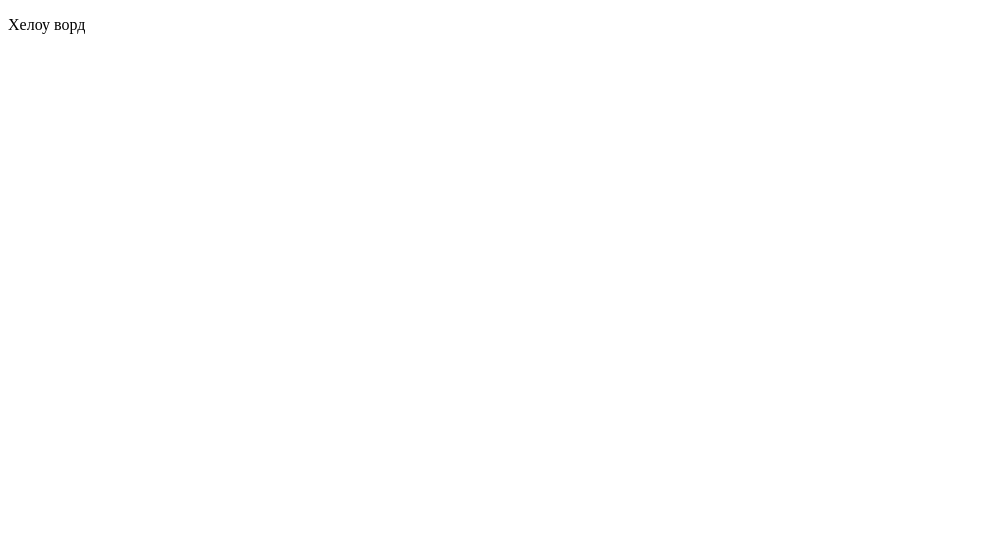
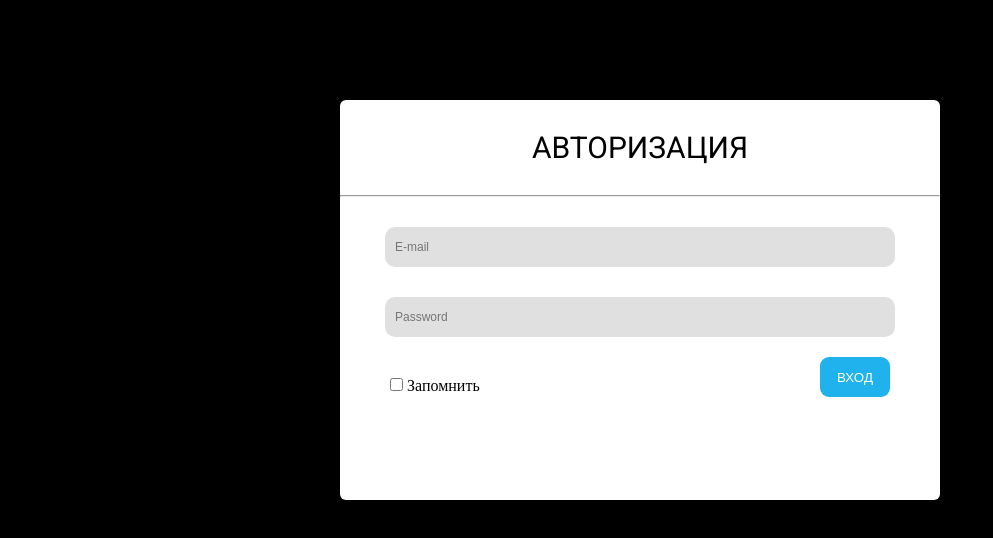
Before and after one commit to bykdev/site, a plain HTML site: page index.html in a window 1280 px wide. Shown: the whole page, without its empty margins (0-993 px from the left). Drawn offline with Linux system fonts and the light colour scheme.

Commit message:
Update index.html

```diff
--- a/index.html
+++ b/index.html
@@ -1,10 +1,28 @@
-<!DOCTYPE HTML>
-<html>
+<!DOCTYPE html>
+<html lang="en">
 <head>
-   <meta charset="utf-8">
-   <title>Тайтл</title>
+    <meta charset="UTF-8">
+    <meta name="viewport" content="width=device-width, initial-scale=1.0">
+    <title>Document</title>
+    <link rel="stylesheet" href="css/main.css">
+    <link rel="preconnect" href="https://fonts.gstatic.com">
+    <link href="https://fonts.googleapis.com/css2?family=Roboto&display=swap" rel="stylesheet">
 </head>
 <body>
-   <p>Хелоу ворд</p>
+<div id="container">
+<p>Авторизация</p>
+<hr>
+<form id="login-form" action="">
+<input type="text" placeholder="E-mail">
+<input type="text" placeholder="Password">
+<div id="sub-menu">
+<div id="remember">
+    <input type="checkbox">
+    <label>Запомнить</label>
+</div>
+<input type="submit" value="ВХОД">
+</div>
+</form>
+</div>
 </body>
 </html>
```
